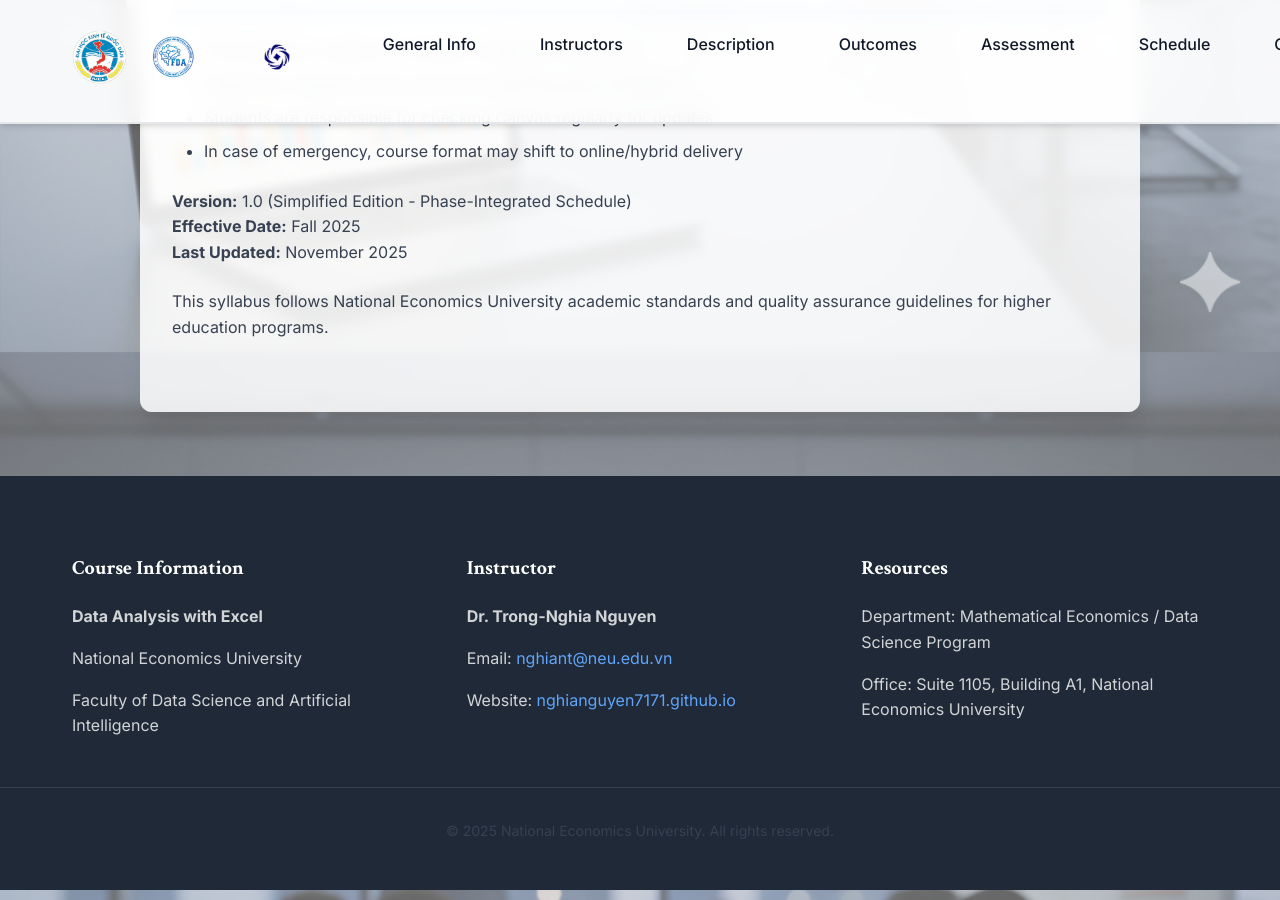
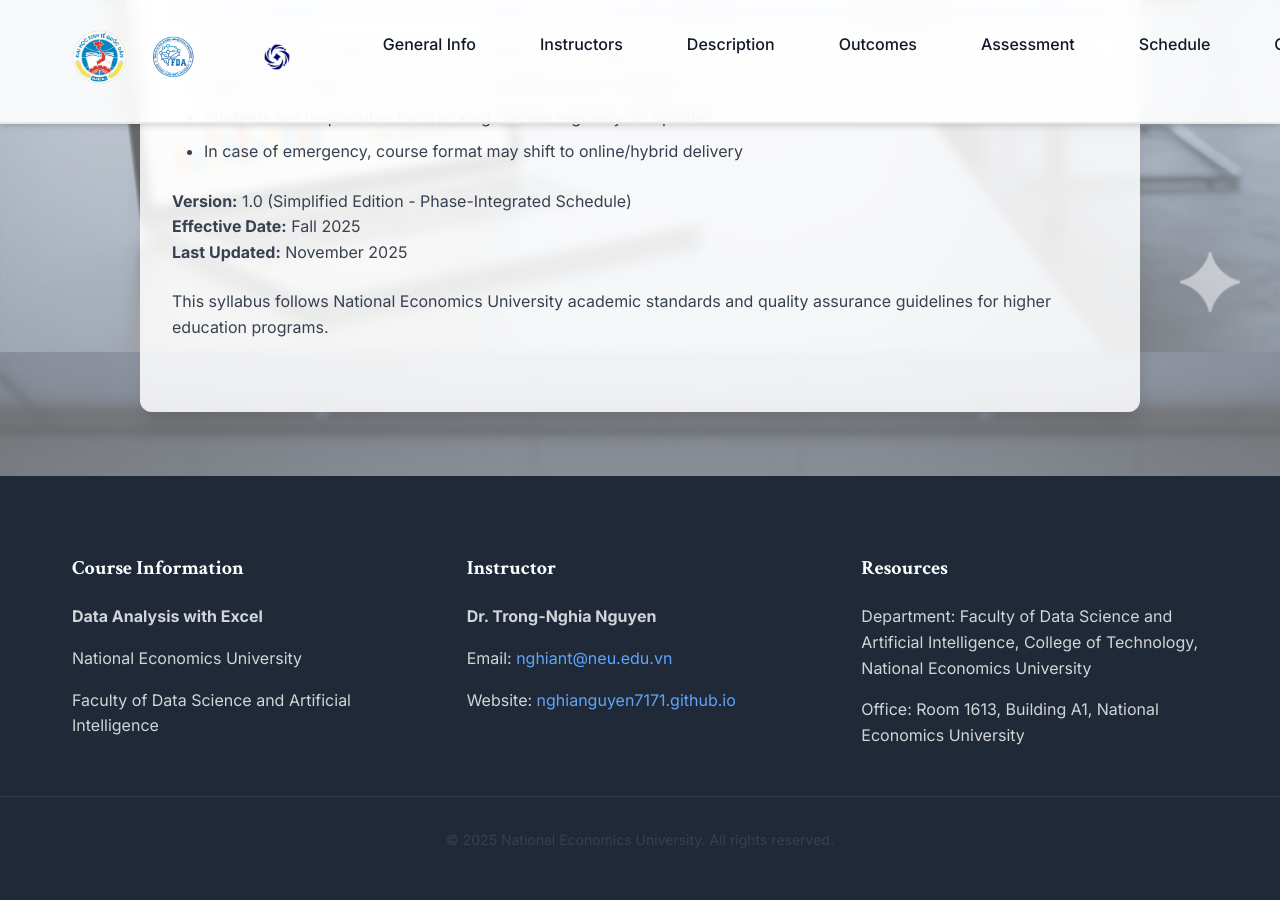
Before and after one commit to nghianguyen7171/excel_course, a Jekyll site: the page built from index.md, in a window 1280 px wide and 900 px high, scrolled down 13728 px. Built offline with Jekyll 4.4.1, drawn with Linux system fonts in a browser that asks for light colours.

Commit message:
Update footer with correct department and office address

```diff
--- a/_includes/footer.html
+++ b/_includes/footer.html
@@ -14,8 +14,8 @@
         </div>
         <div class="footer-section">
             <h3>Resources</h3>
-            <p>Department: Mathematical Economics / Data Science Program</p>
-            <p>Office: Suite 1105, Building A1, National Economics University</p>
+            <p>Department: Faculty of Data Science and Artificial Intelligence, College of Technology, National Economics University</p>
+            <p>Office: Room 1613, Building A1, National Economics University</p>
         </div>
     </div>
     <div class="footer-bottom">
```
